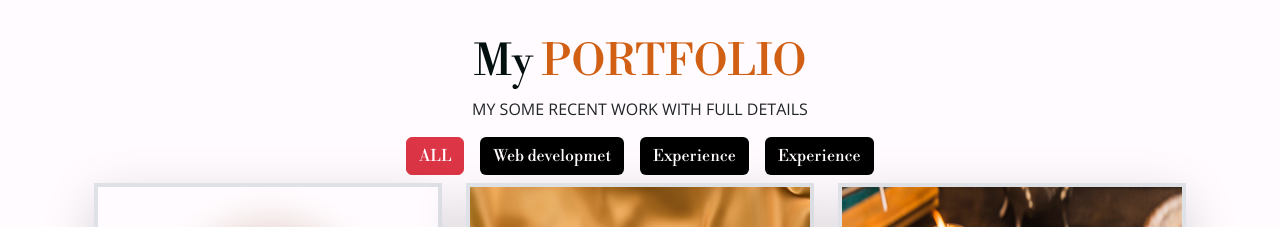
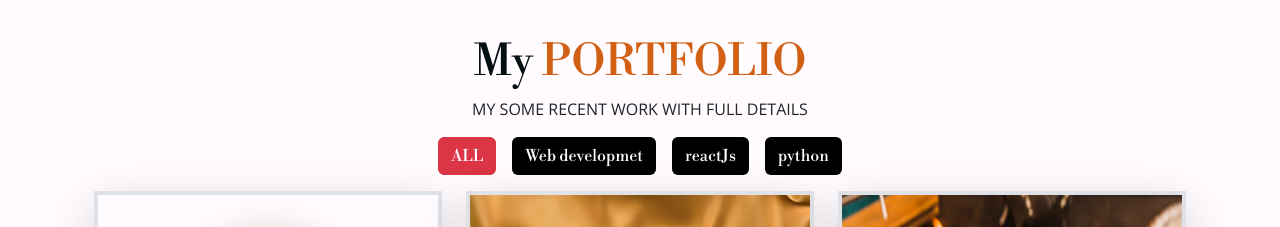
Before and after one commit to rafikncib/rafikncib.github.io, a React (Create React App) app: page / in a window 1280 px wide. Shown: the part 2000-2227 px from the top of the page. Built offline with nearby package versions, Linux system fonts and the light colour scheme; a web font is replaced by a local one.

Commit message:
change animation fadinRight

```diff
--- a/src/components/Projects.js
+++ b/src/components/Projects.js
@@ -3,10 +3,10 @@ import Project from "./Project";
 const Projects=(props)=>{
     return(
         <div id="projectsContent">
-            <div className="container pt-2">
-                <div className="row gy-2 animate__animated animate__fadeInUp">
+            <div className="container pt-3">
+                <div className="row gy-2 animate__animated animate__fadeInRight">
                     {
-                        props.projects.map((elem,key)=>{
+                        props.projects?.map((elem,key)=>{
                             return (
                                 <div className="col-12 col-md-4" key={key}>
                                     <Project project={elem}/>
--- a/src/components/Works.js
+++ b/src/components/Works.js
@@ -17,8 +17,8 @@ const Works=(props)=>{
                     <div className="hstack gap-3 justify-content-center">
                         <button type="button" className={`btn ${buildedProjects!=='projects'?'bg-black':' btn-danger'}`} onClick={()=>handleClick("projects")} id="all">ALL</button>
                         <button type="button" className={`btn ${buildedProjects!=='web_dev'?'bg-black':' btn-danger'}`} onClick={()=>handleClick("web_dev")}>Web developmet</button>
-                        <button type="button" className={`btn ${buildedProjects!=='reactJs'?'bg-black':' btn-danger'}`} onClick={()=>handleClick("reactJs")}>Experience</button>
-                        <button type="button" className={`btn ${buildedProjects!=='python'?'bg-black':' btn-danger'}`} onClick={()=>handleClick("python")}>Experience</button>
+                        <button type="button" className={`btn ${buildedProjects!=='reactJs'?'bg-black':' btn-danger'}`} onClick={()=>handleClick("reactJs")}>reactJs</button>
+                        <button type="button" className={`btn ${buildedProjects!=='python'?'bg-black':' btn-danger'}`} onClick={()=>handleClick("python")}>python</button>
                     </div>
                 </header>
                 {
```
